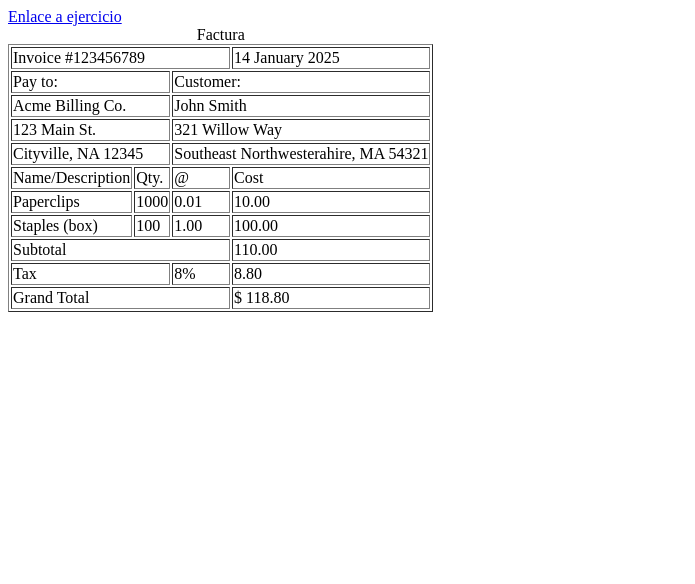
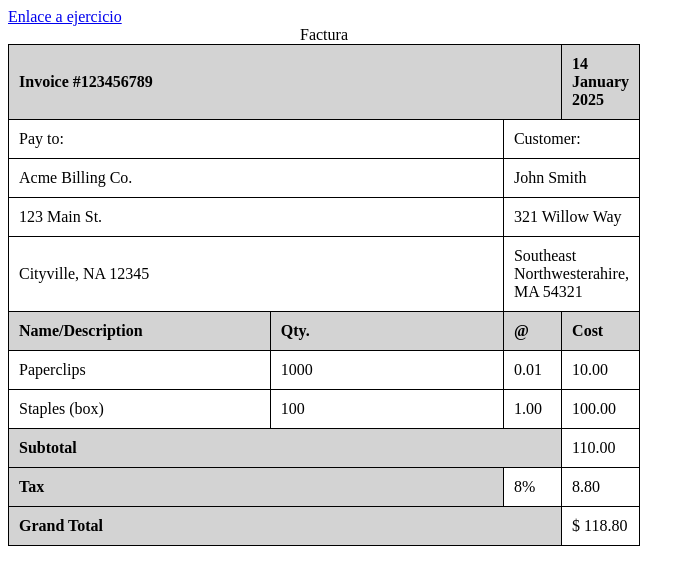
Before and after one commit to rtorroba/GimnasioGervasio, a plain HTML site: page Index.html in a window 1280 px wide. Shown: the whole page, without its empty margins (0-695 px from the left). Drawn offline with Linux system fonts and the light colour scheme.

Commit message:
Estilos y símbolos añadidos

```diff
--- a/Index.html
+++ b/Index.html
@@ -1,31 +1,48 @@
 <!DOCTYPE html>
 <html lang="es">
-
   <head>
-    <meta charset="UTF-8">
+    <meta charset="UTF-8" />
     <title>Gimnasio Gervasio</title>
   </head>
+  <style>
+    th,
+    td,
+    table {
+      width: 50%;
+      border-collapse: collapse;
+      border: 1px solid black;
+      padding: 10px;
+    }
+    .filaresaltada {
+      background-color: lightgrey;
+      font-weight: bold;
+    }
+  </style>
 
   <body>
+    <div id="factura">
+      <a
+        href="https://github.com/TheBridge-FullStackDeveloper/html-pp-gimnasio"
+        target="blank"
+      >
+        Enlace a ejercicio</a
+      >
 
-<div id="factura">
+      <table>
+        <br />
 
-<a href="https://github.com/TheBridge-FullStackDeveloper/html-pp-gimnasio" target="blank"> Enlace a ejercicio</a>
+        <caption>
+          Factura
+        </caption>
 
-<table border="1">
-<br>
-<thead>
-    <caption> Factura</caption>
-</thead>
-<tbody>
-    <tr>
+        <tr class="filaresaltada">
           <td colspan="3">Invoice #123456789</td>
-        <td>14 January 2025</td>
+          <td class="filaresaltada">14 January 2025</td>
         </tr>
 
         <tr>
-        <td colspan="2">Pay to:</td>
-        <td colspan="2">Customer:</td>
+          <td style="color: black" colspan="2">Pay to:</td>
+          <td style="color: black" colspan="2">Customer:</td>
         </tr>
 
         <tr>
@@ -43,7 +60,7 @@
           <td colspan="2">Southeast Northwesterahire, MA 54321</td>
         </tr>
 
-    <tr>
+        <tr class="filaresaltada">
           <td>Name/Description</td>
           <td>Qty.</td>
           <td>@</td>
@@ -65,38 +82,21 @@
         </tr>
 
         <tr>
-        <td colspan="3">Subtotal</td>
+          <td colspan="3" class="filaresaltada">Subtotal</td>
           <td>110.00</td>
         </tr>
 
         <tr>
-        <td colspan="2">Tax</td>
+          <td colspan="2" class="filaresaltada">Tax</td>
           <td>8%</td>
           <td>8.80</td>
         </tr>
 
         <tr>
-        <td colspan="3">Grand Total</td>
+          <td colspan="3" class="filaresaltada">Grand Total</td>
           <td>$ 118.80</td>
         </tr>
-
-
-
-
-
-</tbody>
       </table>
-
-
-
-
-
-
-
-
     </div>
-
   </body>
-
-
 </html>
```
Lines whose indentation alone changed are shown as unchanged.
